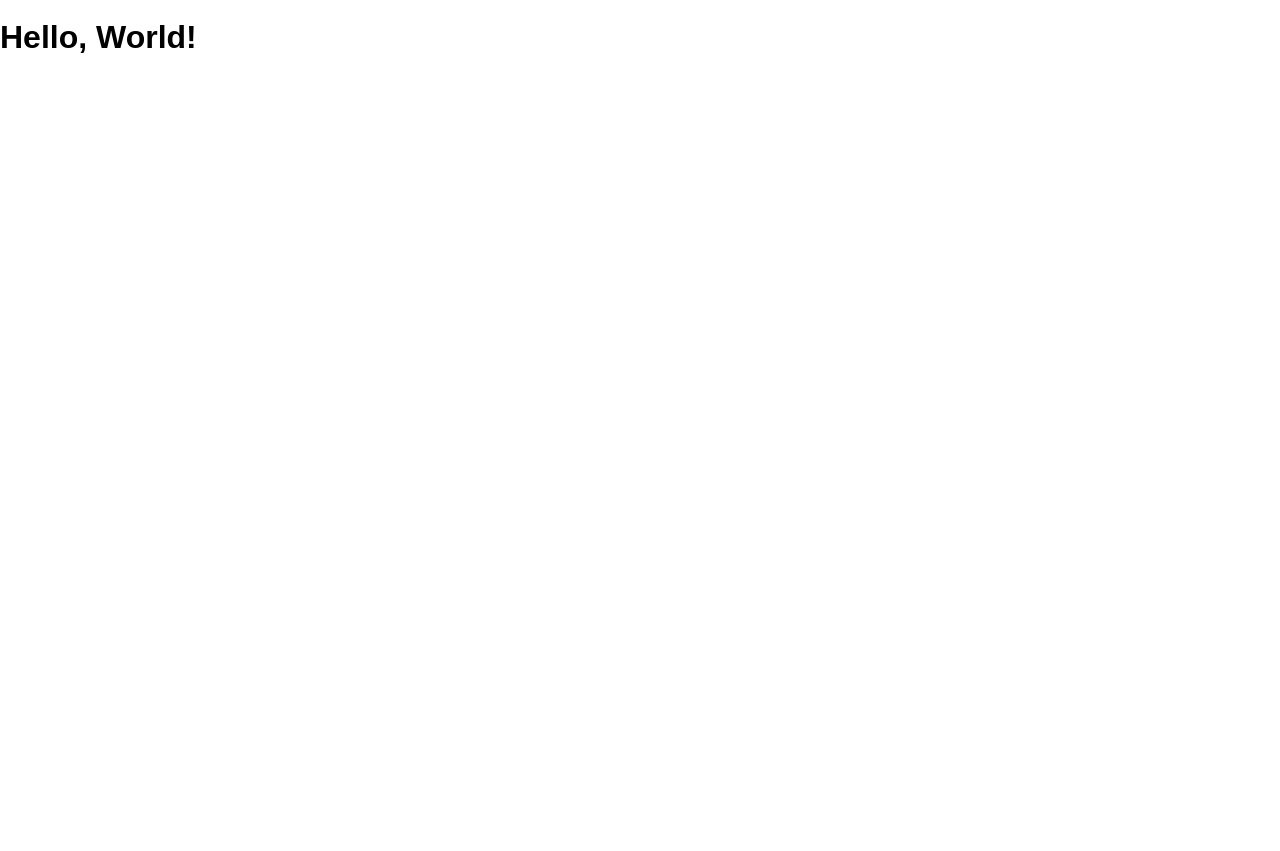
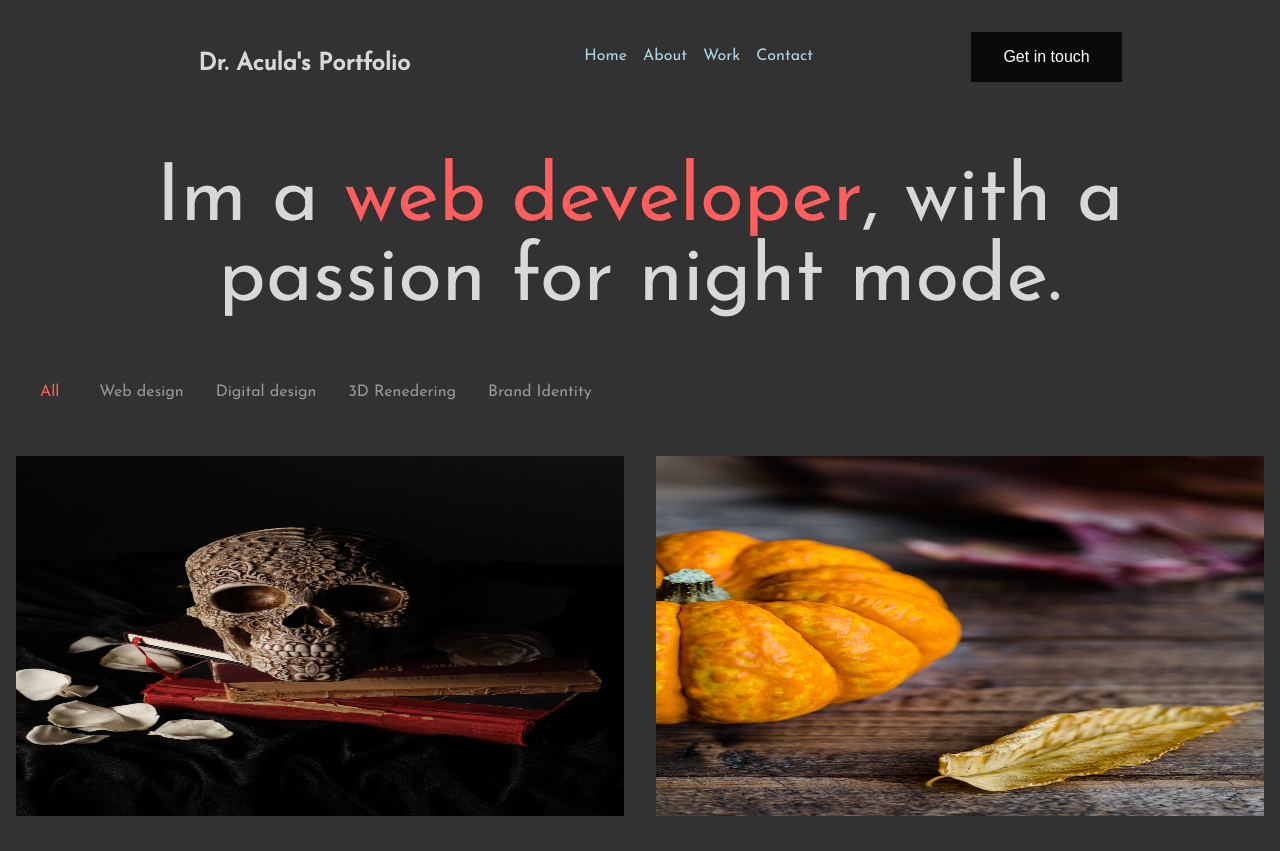
Before and after one commit to KamariRoss/dr-acula, a website: page public/index.html in a window 1280 px wide. Shown: the top 851 px of the page. Before the commit the page ends 821 px from the top, so only its background shows below. Drawn offline with Linux system fonts and the light colour scheme.

Commit message:
first version of dr.acula

```diff
--- a/public/index.html
+++ b/public/index.html
@@ -6,8 +6,53 @@
     <title>Dr Acula</title>
     <link rel="shortcut icon" href="/favicon.ico" />
     <link rel="stylesheet" href="/screen.css" />
+    <link
+      href="https://fonts.googleapis.com/css?family=Josefin+Sans&display=swap"
+      rel="stylesheet"
+    />
   </head>
-  <body>
-    <h1 class="hello-world">Hello, World!</h1>
-  </body>
+  <article>
+    <header>
+      <div class="twonav">
+      <h2>Dr. Acula's Portfolio</h2>
+      <ul class="twolist">
+        <li>Home</li>
+      <li>About</li>
+      <li>Work</li>
+      <li>Contact</li>
+    </ul>
+    <button class="twobutton"  style="text-align: center;" type="button">Get in touch</button>
+      </div>
+    <p class="header1">
+        Im a <span style="color:rgb(255, 94, 94);"> web developer</span>, with a passion for night mode.
+      </p>
+      <nav>
+        <ul class="onenav">
+          <li class="red">All</li>
+          <li>Web design</li>
+          <li>Digital design</li>
+          <li>3D Renedering</li>
+          <li>Brand Identity</li>
+        </ul>
+      </nav>
+    </header>
+    <body>
+      <article class="img">
+        <section class="row1" class="right" class="skull" ><img class="largepic" src="./pics/yarn.jpg" alt="" /></section>
+        <section class="row1" class="left" class="pumkin"><img   class="largepic" src="./pics/lightpumpkin.jpg" alt="" /></section>
+        <section class="row1" class="right" class="red-door"><img   class="largepic" src="./pics/reddoor.jpg" alt="" /></section>
+        <section class="row2" class="left" class="glowing-pumkin"><img   class="largepic" src="./pics/carvedpumpkins.jpg" alt="" /></section>
+        <section class="row2" class="right" class="starwars-action-figure"><img   src="./pics/starwars.jpeg" alt="" /></section>
+        <section class="row3" class="left" class="thanksgiving-pumkin"><img   src="./pics/Thanksgiving.jpeg" alt="" /></section>
+        <section class="row4" class="right" class="candles"><img   src="./pics/darkcandles.jpeg" alt="" /></section>
+        <section class="row5" class="left" class="darkpumkin"><img   src="./pics/darkpumkin.jpeg" alt="" /></section>
+        <!-- <section><img src="" alt="" /></section> -->
+      </article>
+    </body>
+    <footer>
+      <h1 class="header2">Let's work together</h1>
+      <button style="text-align: center;" type="button">Get in touch</button>
+    </footer>
+    </section>
+  </article>
 </html>
--- a/public/screen.css
+++ b/public/screen.css
@@ -4,9 +4,196 @@
 
 html {
   height: 100%;
+  background-color: rgb(50, 50, 50);
 }
 
 body {
   margin: 0;
   min-height: 100%;
+  font-family: 'Josefin Sans', sans-serif;
 }
+
+h2 {
+  display: flex;
+  justify-content: flex-start;
+  color: rgb(216, 216, 216);
+  padding-bottom: 4rem;
+  padding-left: 0.5rem;
+}
+
+p {
+  color: rgb(216, 216, 216);
+  text-align: center;
+  margin: 0rem;
+  font-size: 2.5rem;
+  padding-bottom: 3rem;
+}
+
+.red {
+  margin-left: .5rem;
+  margin-right: .5rem;
+  color: rgb(255, 94, 94)
+}
+
+ul {
+  display: flex;
+  flex-wrap: wrap;
+  /* justify-content: center; */
+  padding: 0rem;
+  justify-content: space-evenly;
+  padding-bottom: 1rem;
+}
+
+li {
+  display: flex;
+  list-style: none;
+  color: rgb(151, 151, 151);
+  /* justify-content: space-evenly; */
+  /* padding-left: 1rem; */
+  /* justify-content: space-evenly; */
+  padding-bottom: 1rem;
+}
+
+nav {
+  /* padding-right: 2rem;
+  display: flex;
+  justify-content: center; */
+  margin: 0rem;
+}
+
+img {
+  width: 82%;
+  height: auto;
+  padding-bottom: 2rem;
+  /* padding: 2rem; */
+  /* margin-right: auto;
+  margin-left: auto; */
+}
+
+section {
+  display: flex;
+  justify-content: center;
+}
+
+button {
+  background-color: rgb(10, 10, 10);
+  border: none;
+  color: white;
+  padding: 1.0rem 2rem;
+  text-decoration: none;
+  font-size: 0.2rem;
+  display: flex;
+  font-size: 1rem;
+  padding-top: 1rem;
+}
+
+footer {
+  font-size: 1.5rem;
+  display: flex;
+  align-items: center;
+  flex-direction: column;
+  justify-content: center;
+}
+
+.header2 {
+  color: rgb(216, 216, 216);
+  text-align: center;
+  margin: 0rem;
+  padding-bottom: 1.5rem;
+}
+
+.twolist {
+  visibility: hidden;
+  display: none;
+  opacity: 0.0;
+}
+
+.twobutton {
+  visibility: hidden;
+  display: none;
+  opacity: 0.0;
+}
+
+@media (min-width: 768px) {
+  footer {
+    font-size: 4rem;
+    padding: 5rem;
+  }
+  p {
+    font-size: 5rem;
+  }
+  section {
+    flex: 48%;
+    height: 25rem;
+    width: 100%;
+  }
+  article {
+    display: flex;
+    flex-wrap: wrap;
+    justify-content: center;
+  }
+  img {
+    margin-top: 8px;
+    vertical-align: middle;
+    overflow: hidden;
+    width: 95%;
+  }
+  .header2 {
+    text-align: center;
+    font-size: 4rem;
+  }
+  .right {
+    display: flex;
+    justify-content: flex-start;
+  }
+  .left {
+    display: flex;
+    justify-content: flex-end;
+  }
+  .twolist {
+    visibility: visible;
+    display: flex;
+    opacity: 1.0;
+    justify-content: space-evenly;
+  }
+  .twobutton {
+    visibility: visible;
+    display: flex;
+    opacity: 1.0;
+    margin: 0;
+  }
+  div.twonav {
+    display: flex;
+    justify-content: space-evenly;
+    align-items: flex-start;
+    margin: 0;
+    padding-left: 2rem;
+  }
+  .twolist li {
+    padding-left: 1rem;
+    color: lightblue;
+    align-items: center;
+  }
+  header {
+    padding-top: 2rem;
+  }
+  li {
+    padding-left: 2rem;
+  }
+  nav {
+    /* padding-right: 2rem; */
+    justify-content: flex-start;
+  }
+  ul {
+    justify-content: flex-start;
+  }
+  @media (min-width: 1200px) {
+    p.header1 {
+      padding-left: 4rem;
+      padding-right: 4rem;
+    }
+    .row1 {
+      display: flex;
+    }
+  }
+}
```
Also changed, not shown: package.json (+5 -3 lines), public/pics/Thanksgiving.jpeg (added), public/pics/darkcandles.jpeg (added), public/pics/darkpumkin.jpeg (added), public/pics/lightpumpkin.jpg (added), public/pics/reddoor.jpg (added), public/pics/starwars.jpeg (added), public/pics/yarn.jpg (added), 3 other files.
